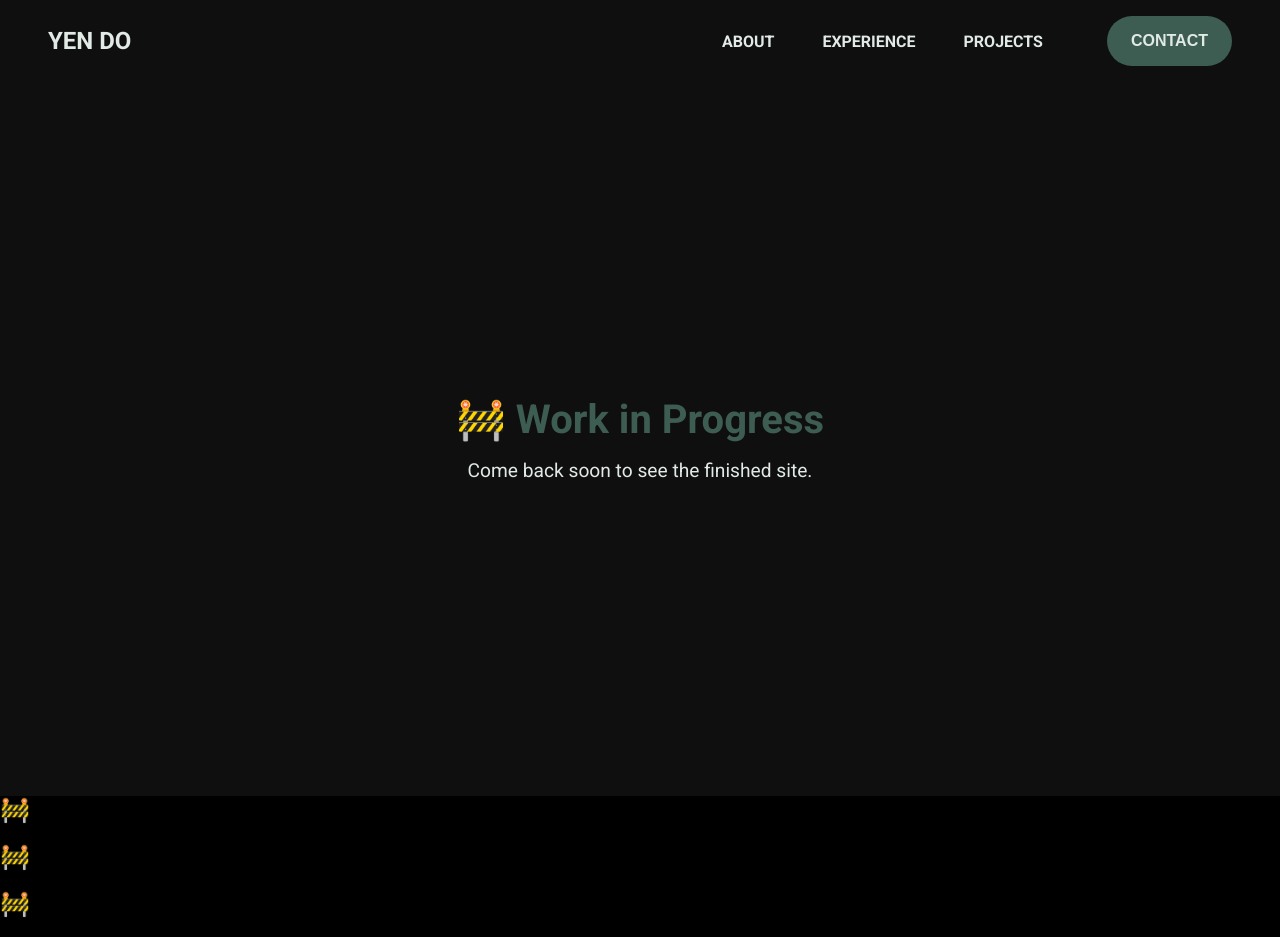
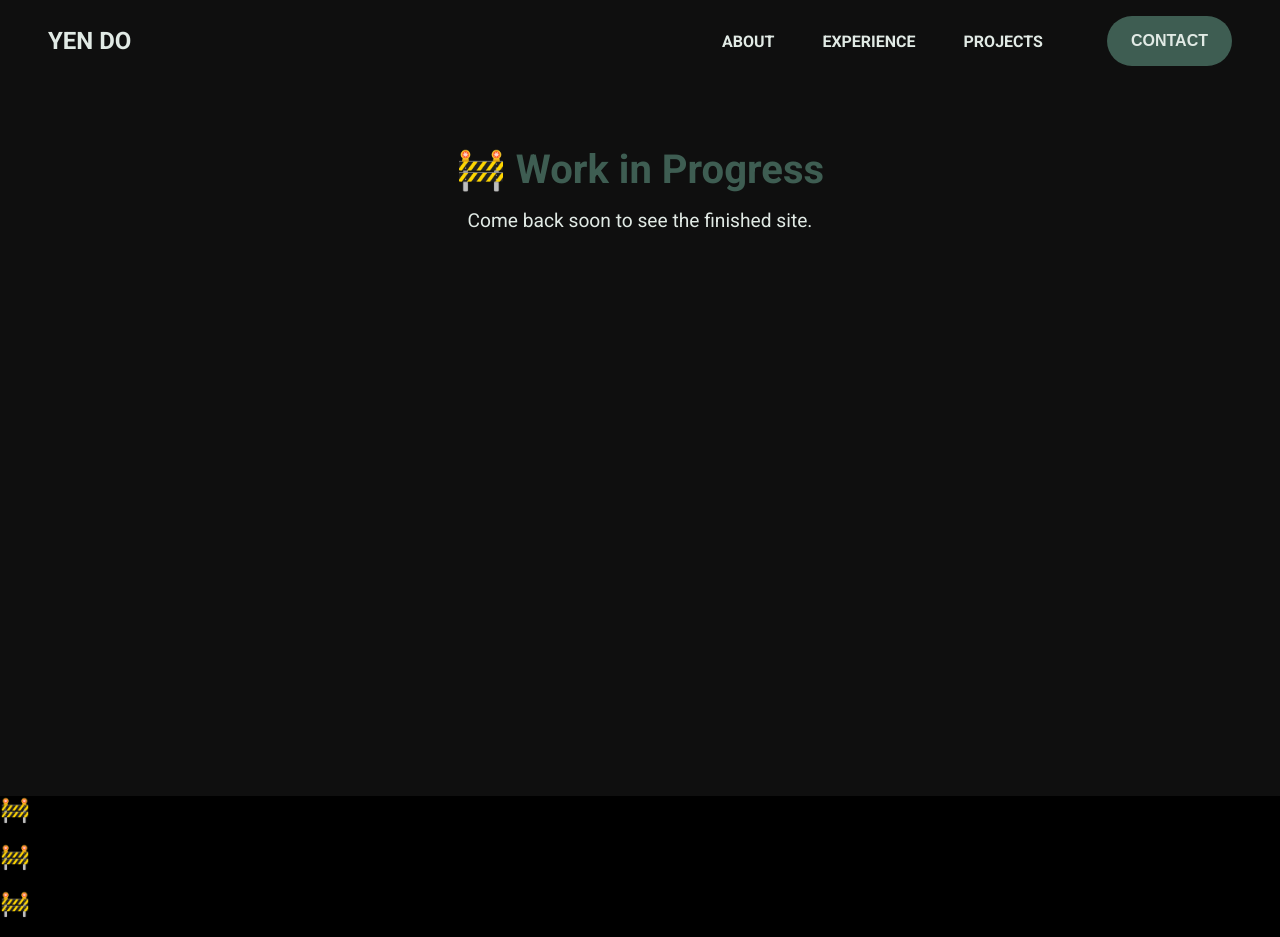
Before and after one commit to y00do/portfolio-angular, an Angular app: page / in a window 1280 px wide. Built offline with nearby package versions, Linux system fonts and the light colour scheme.

Commit message:
style(main-page): adjust hero-container width and layout properties

```diff
--- a/src/app/main-page/main-page.scss
+++ b/src/app/main-page/main-page.scss
@@ -4,7 +4,8 @@
     background-color: inherit;
 
     .main-page-container {
-        width: 2560px;
+        max-width: 2560px;
+        width: 100%;
         min-height: 100%;
         display: flex;
         flex-direction: column;
@@ -29,8 +30,13 @@
         .hero-container {
             flex: 1;
             display: flex;
-            justify-content: center;
+            flex-direction: column;
             align-items: center;
+            padding: 4rem 6rem;
+
+            app-hero {
+                width: 100%;
+            }
         }
     }
 }
```
